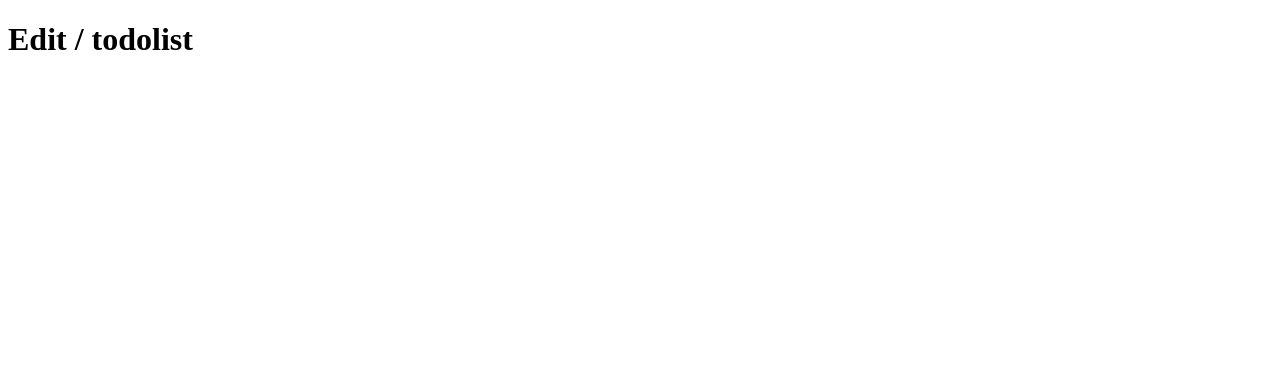
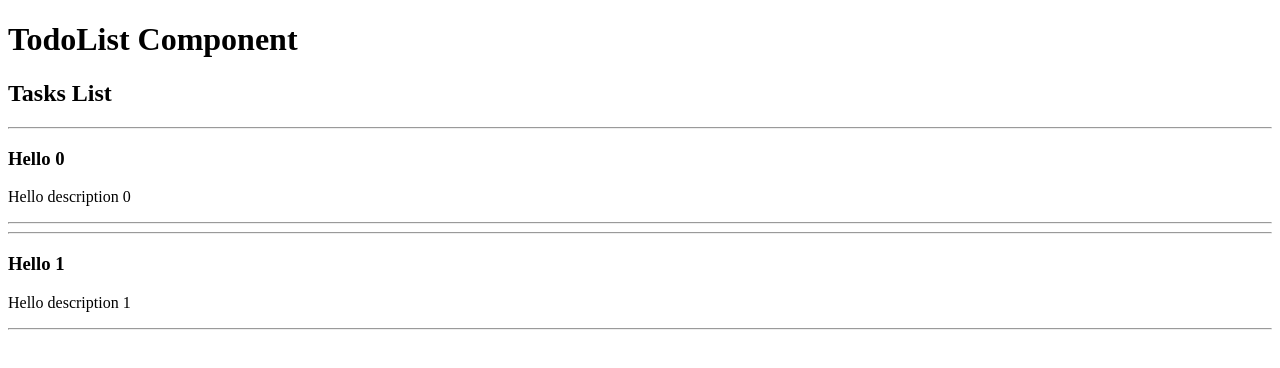
Before and after one commit to thisaurel/3il-angular, an Angular app in the folder tp1/: page /todolist in a window 1280 px wide. Shown: the top 368 px of the page. Built offline with nearby package versions, Linux system fonts and the light colour scheme.

Commit message:
Tasklist

```diff
--- a/tp1/src/app/todo/services/todo.service.ts
+++ b/tp1/src/app/todo/services/todo.service.ts
@@ -9,7 +9,10 @@ export class TodoService {
 
   private tasks: Task[] = [];
 
-  constructor() { }
+  constructor() {
+    this.add('Hello 0', 'Hello description 0');
+    this.add('Hello 1', 'Hello description 1');
+  }
 
   public get all(): Task[] {
     return this.tasks;
--- a/tp1/src/app/todo/taskelement/taskelement.component.html
+++ b/tp1/src/app/todo/taskelement/taskelement.component.html
@@ -1 +1,6 @@
-<p>taskelement works!</p>
+<hr />
+<div class="task">
+    <h3>{{ task.title }}</h3>
+    <p>{{ task.description }}</p>
+</div>
+<hr />
--- a/tp1/src/app/todo/taskelement/taskelement.component.ts
+++ b/tp1/src/app/todo/taskelement/taskelement.component.ts
@@ -1,4 +1,5 @@
-import { Component, OnInit } from '@angular/core';
+import { Component, OnInit, Input } from '@angular/core';
+import { Task } from '../interfaces/task.interface';
 
 @Component({
   selector: 'app-taskelement',
@@ -7,6 +8,8 @@ import { Component, OnInit } from '@angular/core';
 })
 export class TaskelementComponent implements OnInit {
 
+  @Input() task: Task;
+
   constructor() { }
 
   ngOnInit() {
--- a/tp1/src/app/todo/tasklist/tasklist.component.html
+++ b/tp1/src/app/todo/tasklist/tasklist.component.html
@@ -1 +1,6 @@
-<p>tasklist works!</p>
+<h2>Tasks List</h2>
+
+<app-taskelement
+    *ngFor="let task of tasksList"
+    [task]="task"
+></app-taskelement>
--- a/tp1/src/app/todo/tasklist/tasklist.component.ts
+++ b/tp1/src/app/todo/tasklist/tasklist.component.ts
@@ -1,4 +1,5 @@
-import { Component, OnInit } from '@angular/core';
+import { Component, OnInit, Input } from '@angular/core';
+import { Task } from '../interfaces/task.interface';
 
 @Component({
   selector: 'app-tasklist',
@@ -7,9 +8,12 @@ import { Component, OnInit } from '@angular/core';
 })
 export class TasklistComponent implements OnInit {
 
+  @Input() tasksList: Task[] = [];
+
   constructor() { }
 
   ngOnInit() {
+    console.log(this.tasksList);
   }
 
 }
--- a/tp1/src/app/todo/todo-routing.module.ts
+++ b/tp1/src/app/todo/todo-routing.module.ts
@@ -1,11 +1,11 @@
 import { NgModule } from '@angular/core';
 import { Routes, RouterModule } from '@angular/router';
 import { TodoComponent } from './list/todo.component';
-import { EditComponent } from './edit/edit.component';
+import { TodolistComponent } from './todolist/todolist.component';
 
 const routes: Routes = [
   { path: '', component: TodoComponent },
-  { path: ':id', component: EditComponent },
+  { path: 'todolist', component: TodolistComponent },
 ];
 
 @NgModule({
--- a/tp1/src/app/todo/todolist/todolist.component.html
+++ b/tp1/src/app/todo/todolist/todolist.component.html
@@ -1 +1,5 @@
-<p>todolist works!</p>
+<h1>TodoList Component</h1>
+
+<app-tasklist
+    [tasksList]="taskService.all">
+</app-tasklist>
--- a/tp1/src/app/todo/todolist/todolist.component.ts
+++ b/tp1/src/app/todo/todolist/todolist.component.ts
@@ -1,4 +1,5 @@
 import { Component, OnInit } from '@angular/core';
+import { TodoService } from '../services/todo.service';
 
 @Component({
   selector: 'app-todolist',
@@ -7,7 +8,9 @@ import { Component, OnInit } from '@angular/core';
 })
 export class TodolistComponent implements OnInit {
 
-  constructor() { }
+  constructor(
+    private taskService: TodoService,
+  ) { }
 
   ngOnInit() {
   }
```
